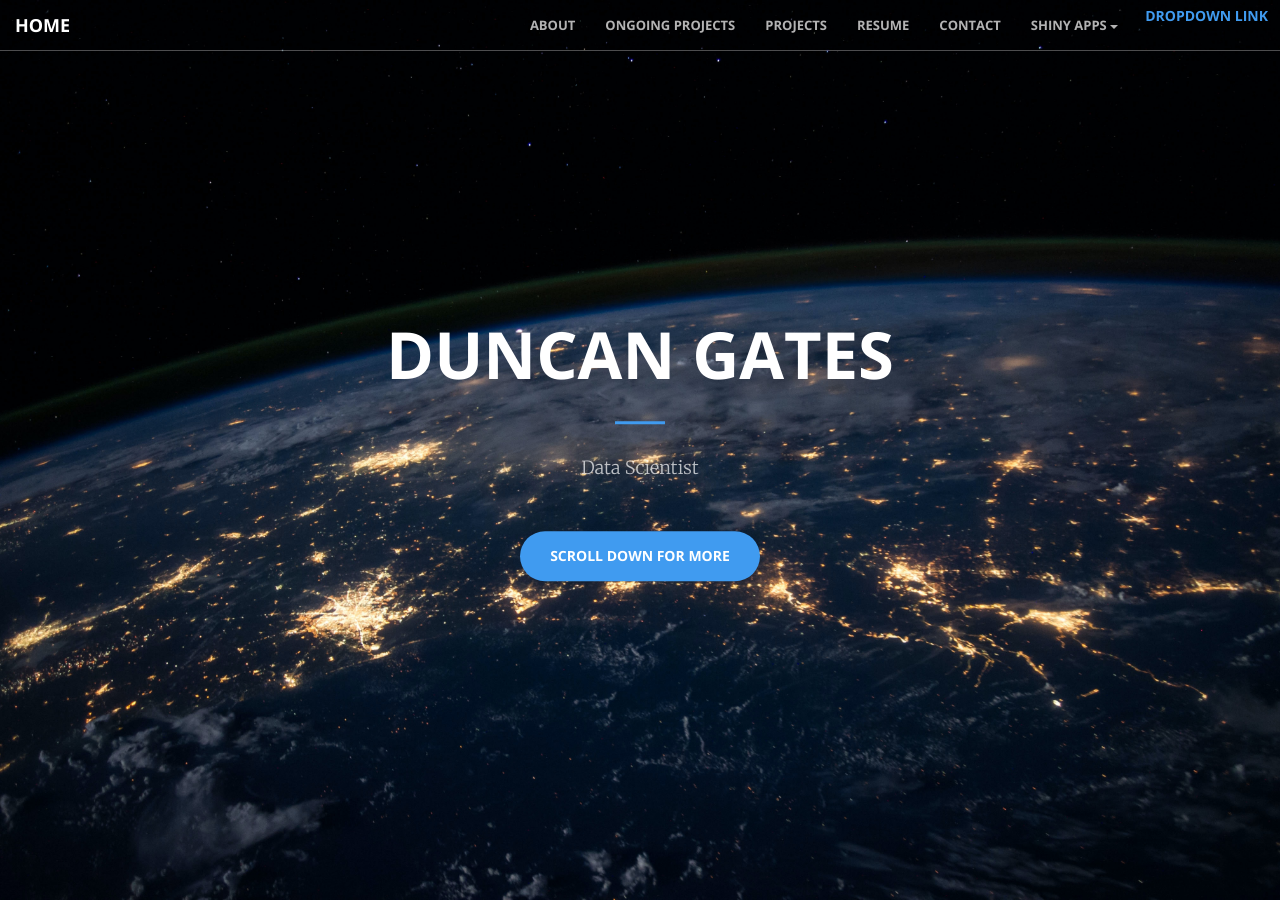
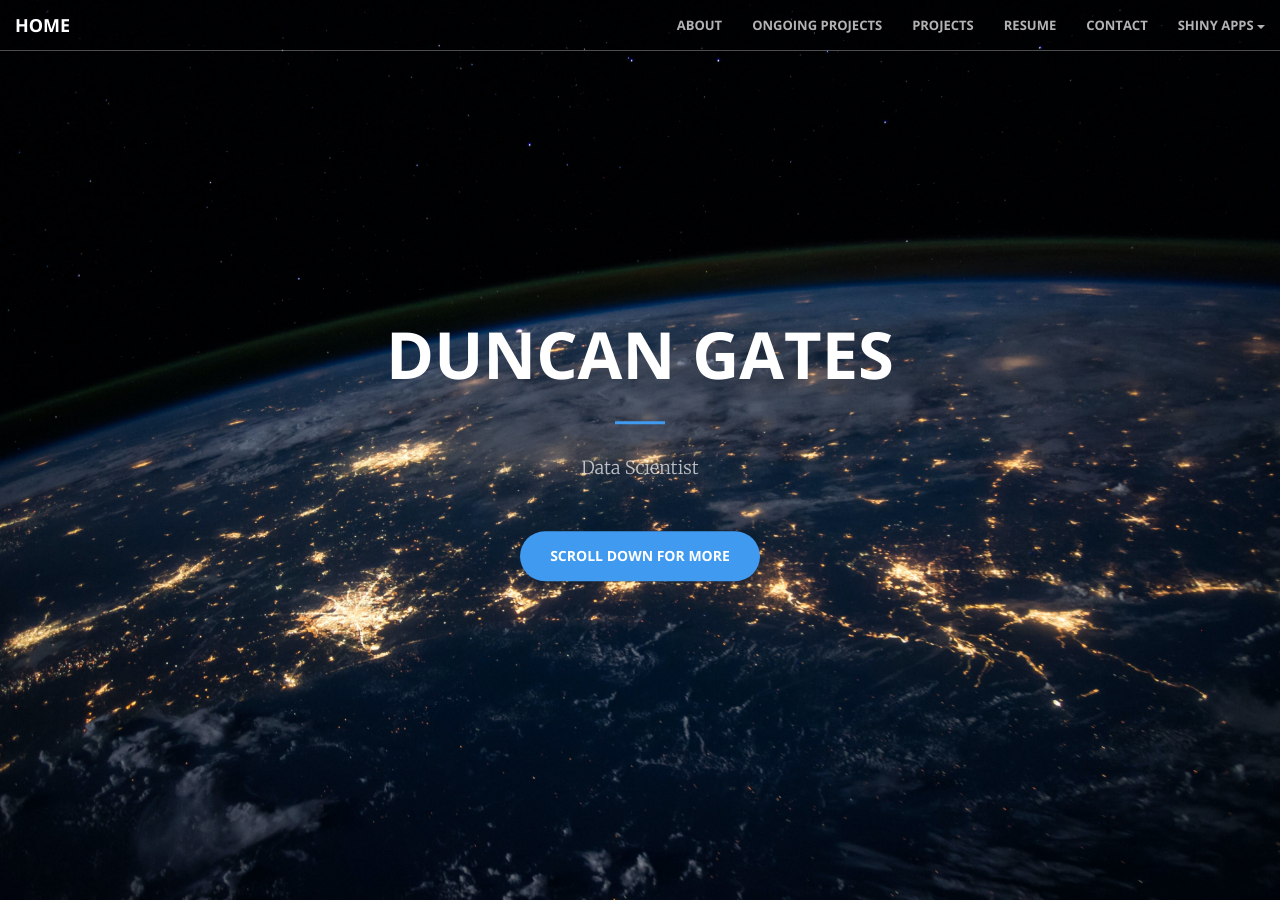
Before and after one commit to dungates/dungates.github.io, a Jekyll site: the page built from index.html, in a window 1280 px wide and 900 px high. Built offline with Jekyll 4.4.1, drawn with Linux system fonts in a browser that asks for light colours.

Commit message:
add again

```diff
--- a/_includes/nav.html
+++ b/_includes/nav.html
@@ -30,24 +30,13 @@
                     <a class="page-scroll" href="#contact">Contact</a>
                 </li>
                 <li class="dropdown show">
-                  <a class="btn btn-secondary dropdown-toggle" href="#" role="button" id="dropdownMenuLink" data-toggle="dropdown" aria-haspopup="true" aria-expanded="false">Shiny Apps <span class="caret"></span></a>
+                  <a class="btn btn-secondary dropdown-toggle" href="#" role="button" id="dropdownMenuLink" data-bs-toggle="dropdown" aria-haspopup="true" aria-expanded="false">Shiny Apps <span class="caret"></span></a>
                   <ul class="dropdown-menu" aria-labelledby="dropdownMenuLink">
                     <a class="dropdown-item" href="https://dungates.shinyapps.io/image_to_art/">Art with Data</a>
                     <a class="dropdown-item" href="https://dungates.shinyapps.io/Spotify/">Spotify Playlist Matcher</a>
                     <a class="dropdown-item" href="https://dungates.shinyapps.io/DSPGDeschutes/">Deschutes River Water Flow</a>
                   </ul>
                 </li>
-                <div class="dropdown show">
-                  <a class="btn btn-secondary dropdown-toggle" href="#" role="button" id="dropdownMenuLink" data-toggle="dropdown" aria-haspopup="true" aria-expanded="false">
-                    Dropdown link
-                  </a>
-
-                  <div class="dropdown-menu" aria-labelledby="dropdownMenuLink">
-                    <a class="dropdown-item" href="#">Action</a>
-                    <a class="dropdown-item" href="#">Another action</a>
-                    <a class="dropdown-item" href="#">Something else here</a>
-                  </div>
-              </div>
             </ul>
         </div>
         <!-- /.navbar-collapse -->
```
